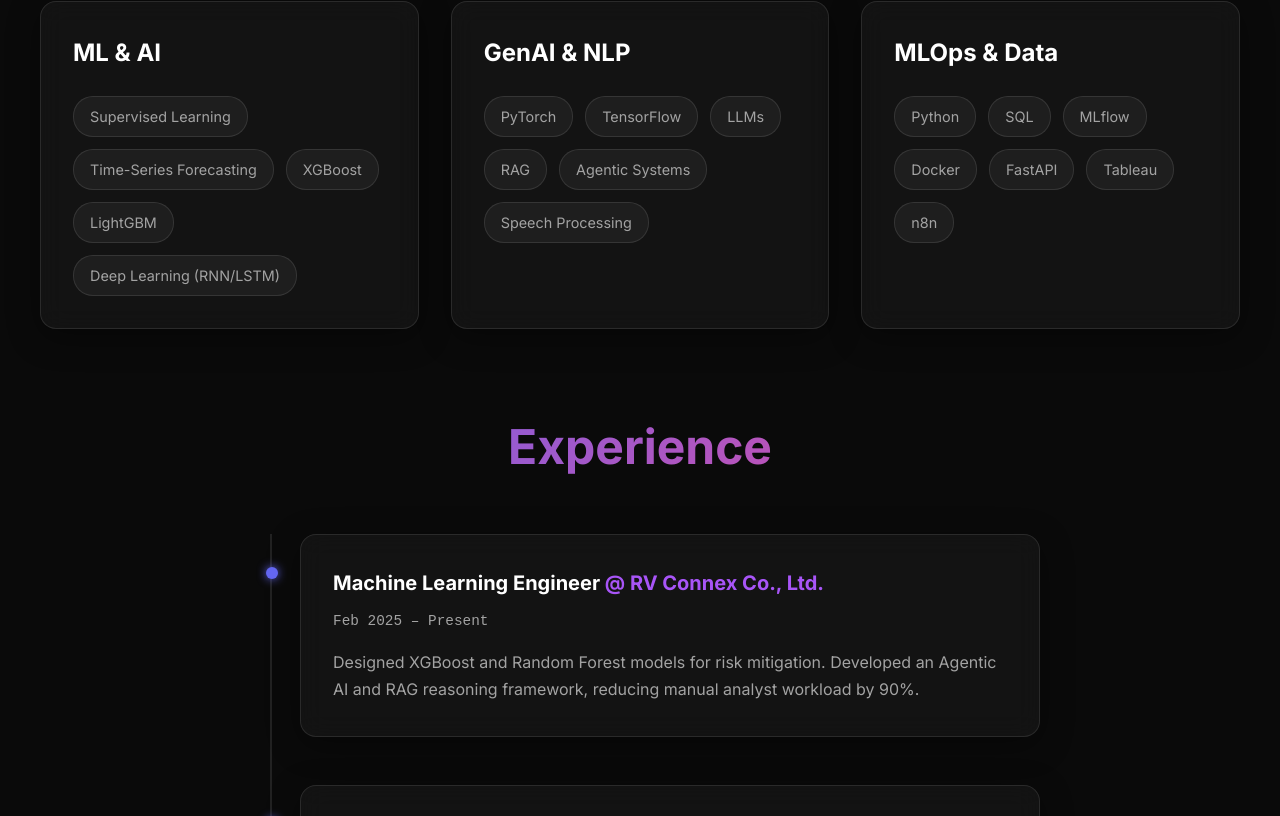
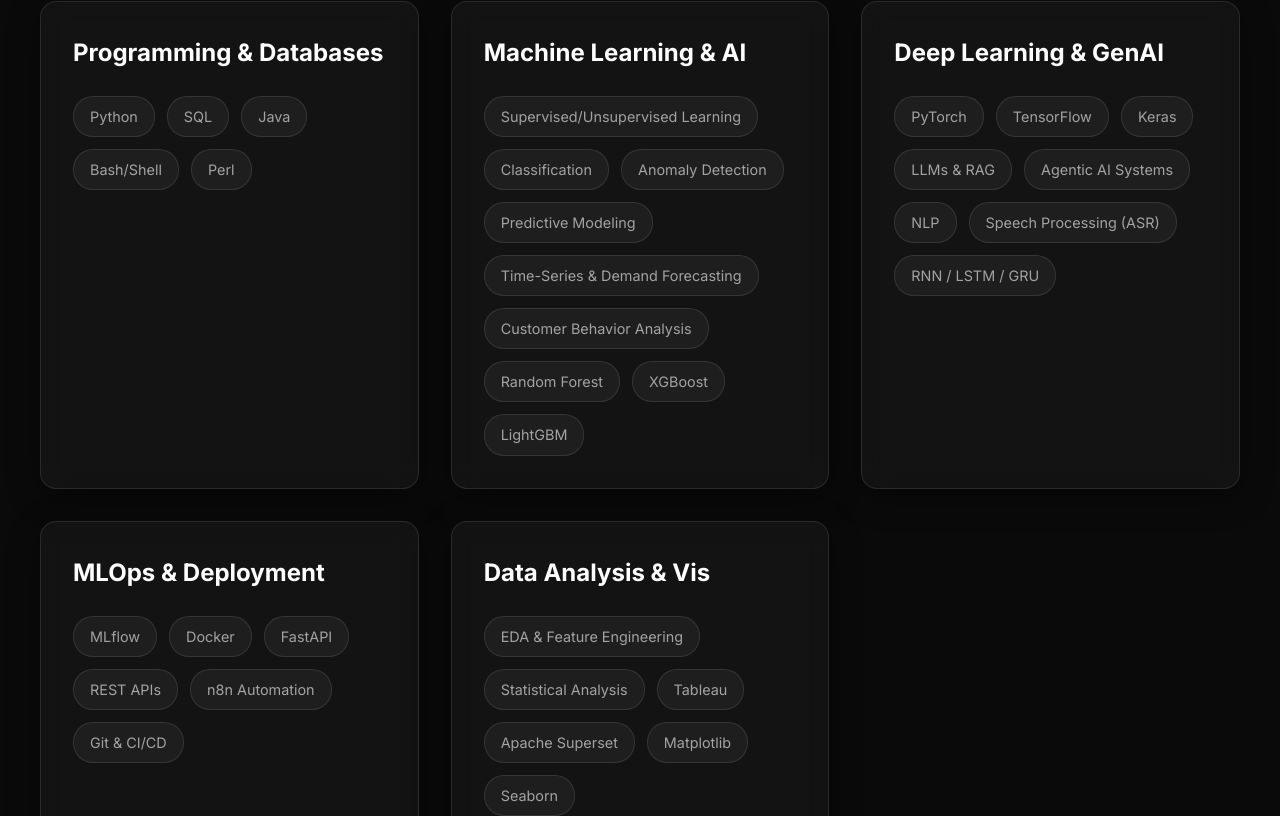
Before and after one commit to Khaing-Zar-Mon/Khaing-Zar-Mon.github.io, a React (Vite) app: page / in a window 1280 px wide. Shown: the part 1004-1820 px from the top of the page. Built offline with nearby package versions, Linux system fonts and the light colour scheme.

Commit message:
update tech skills

```diff
--- a/src/components/About.jsx
+++ b/src/components/About.jsx
@@ -8,38 +8,66 @@
 
       <div className="skills-grid">
         <div className="skill-category glass">
-          <h3>ML & AI</h3>
+          <h3>Programming & Databases</h3>
           <div className="skill-tags">
-            <span>Supervised Learning</span>
-            <span>Time-Series Forecasting</span>
-            <span>XGBoost</span>
-            <span>LightGBM</span>
-            <span>Deep Learning (RNN/LSTM)</span>
+            <span>Python</span>
+            <span>SQL</span>
+            <span>Java</span>
+            <span>Bash/Shell</span>
+            <span>Perl</span>
           </div>
         </div>
 
         <div className="skill-category glass">
-          <h3>GenAI & NLP</h3>
+          <h3>Machine Learning & AI</h3>
           <div className="skill-tags">
-            <span>PyTorch</span>
-            <span>TensorFlow</span>
-            <span>LLMs</span>
-            <span>RAG</span>
-            <span>Agentic Systems</span>
-            <span>Speech Processing</span>
+            <span>Supervised/Unsupervised Learning</span>
+            <span>Classification</span>
+            <span>Anomaly Detection</span>
+            <span>Predictive Modeling</span>
+            <span>Time-Series & Demand Forecasting</span>
+            <span>Customer Behavior Analysis</span>
+            <span>Random Forest</span>
+            <span>XGBoost</span>
+            <span>LightGBM</span>
           </div>
         </div>
 
         <div className="skill-category glass">
-          <h3>MLOps & Data</h3>
+          <h3>Deep Learning & GenAI</h3>
           <div className="skill-tags">
-            <span>Python</span>
-            <span>SQL</span>
+            <span>PyTorch</span>
+            <span>TensorFlow</span>
+            <span>Keras</span>
+            <span>LLMs & RAG</span>
+            <span>Agentic AI Systems</span>
+            <span>NLP</span>
+            <span>Speech Processing (ASR)</span>
+            <span>RNN / LSTM / GRU</span>
+          </div>
+        </div>
+
+        <div className="skill-category glass">
+          <h3>MLOps & Deployment</h3>
+          <div className="skill-tags">
             <span>MLflow</span>
             <span>Docker</span>
             <span>FastAPI</span>
+            <span>REST APIs</span>
+            <span>n8n Automation</span>
+            <span>Git & CI/CD</span>
+          </div>
+        </div>
+
+        <div className="skill-category glass">
+          <h3>Data Analysis & Vis</h3>
+          <div className="skill-tags">
+            <span>EDA & Feature Engineering</span>
+            <span>Statistical Analysis</span>
             <span>Tableau</span>
-            <span>n8n</span>
+            <span>Apache Superset</span>
+            <span>Matplotlib</span>
+            <span>Seaborn</span>
           </div>
         </div>
       </div>
--- a/src/components/Hero.css
+++ b/src/components/Hero.css
@@ -24,6 +24,7 @@
   line-height: 1.1;
   margin-bottom: 1rem;
   padding-bottom: 10px;
+  white-space: nowrap;
 }
 
 .title {
```
